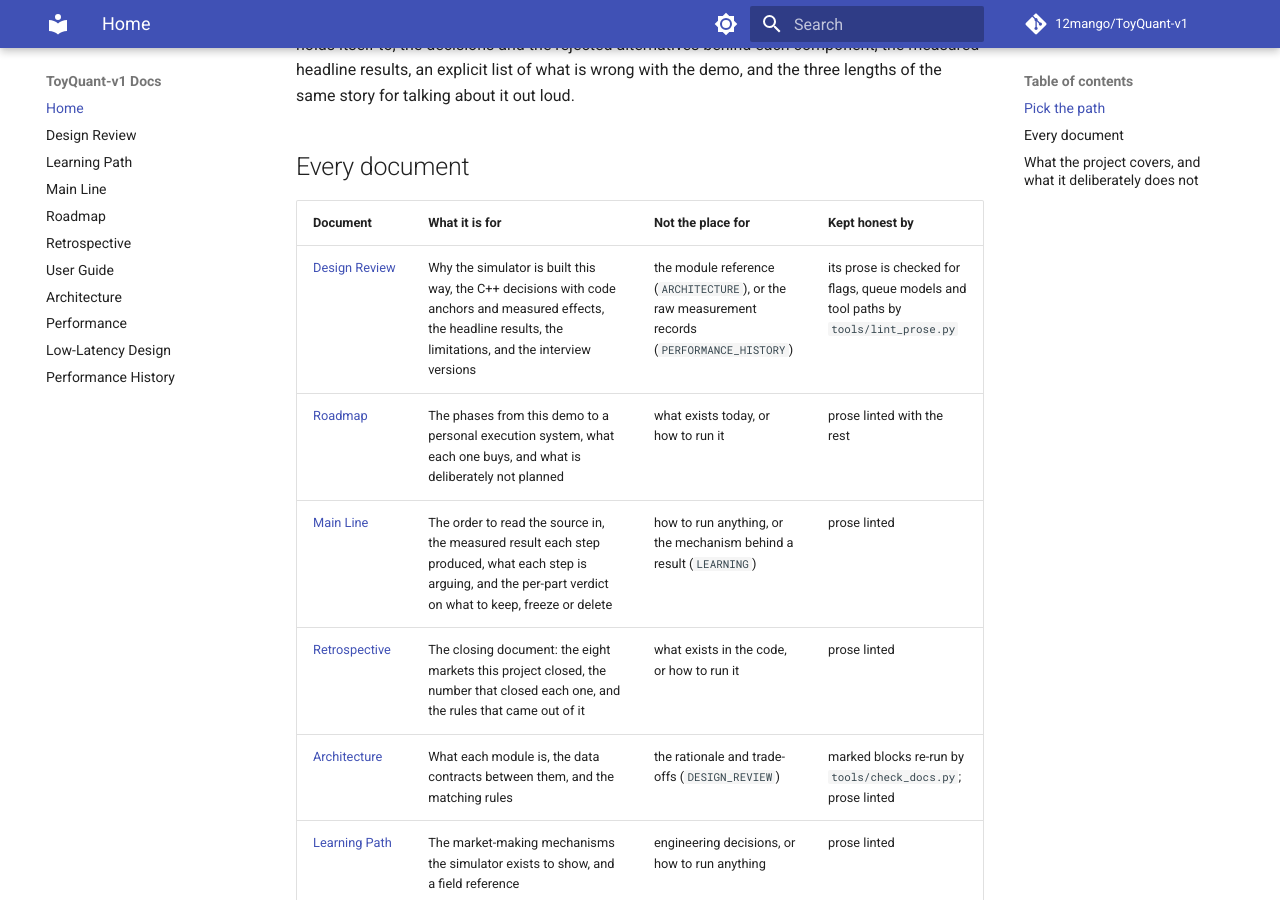
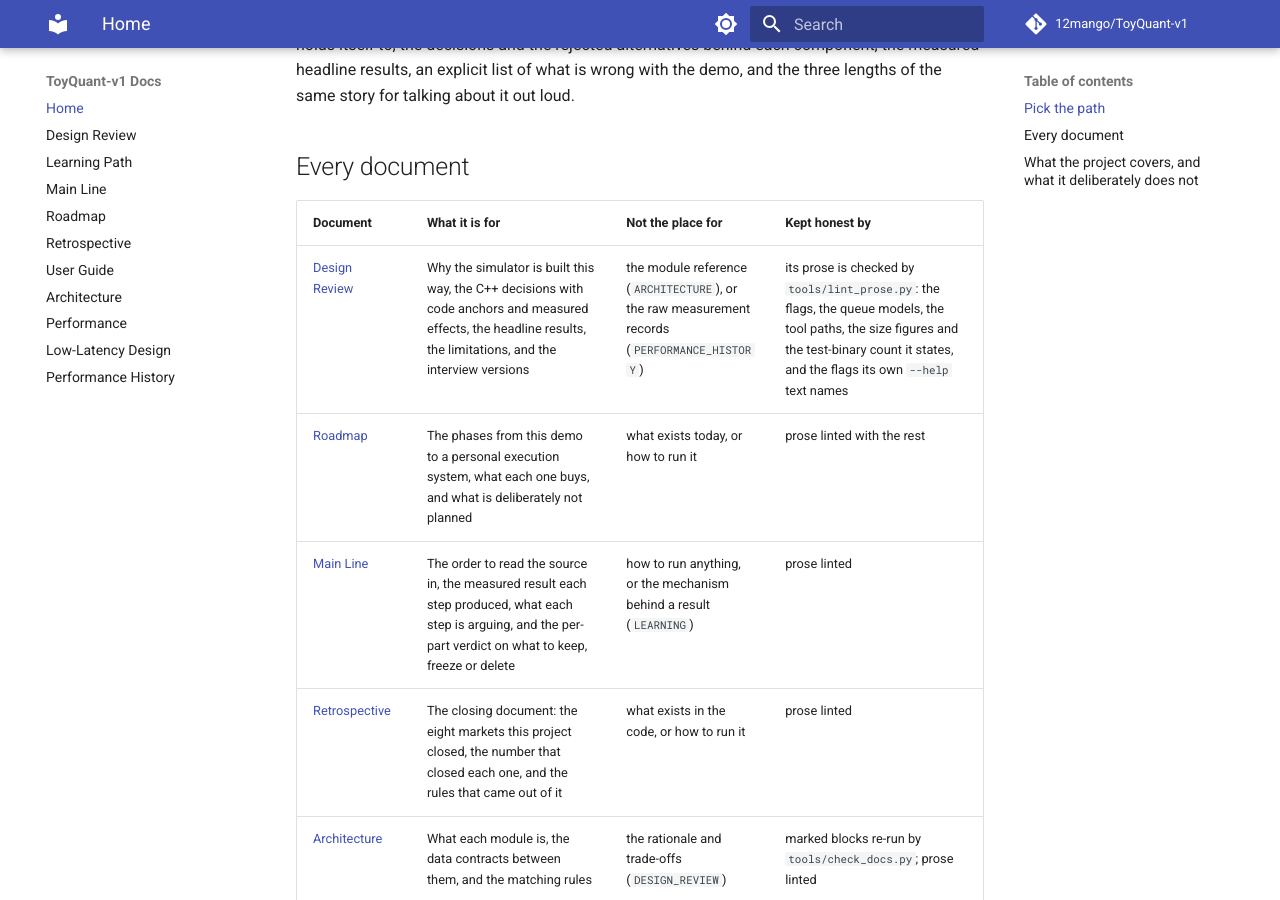
Before and after one commit to 12mango/ToyQuant-v1, an MkDocs documentation site: the page built from docs/index.md, in a window 1280 px wide and 900 px high, scrolled down 758 px. Built offline with MkDocs 1.6.1 and Material for MkDocs 9.7.7, drawn with Linux system fonts in a browser that asks for light colours; comment, search, counter and statistics services are not loaded.

Commit message:
docs: Two places that described the checks as they were rather than as they are
`docs/index.md` said `tools/lint_prose.py` checks "flags, queue models and tool paths". It counts the size
figures and the test-binary count now, and it checks the binary's own `--help` text against the parser, so the
row names what it does rather than what it did when the sentence was written.

`docs/PERFORMANCE_HISTORY.md`'s paragraph about the assert guard gains its other half, from the same commit:
the scratch files those tests write belong to `tests/support/` now, named under the system temporary directory
and removed when they go out of scope, which is why a full ctest run leaves nothing behind -- it used to leave
thirteen files.

```diff
--- a/docs/index.md
+++ b/docs/index.md
@@ -24,7 +24,7 @@ for talking about it out loud.
 
 | Document | What it is for | Not the place for | Kept honest by |
 |---|---|---|---|
-| [Design Review](DESIGN_REVIEW.md) | Why the simulator is built this way, the C++ decisions with code anchors and measured effects, the headline results, the limitations, and the interview versions | the module reference (`ARCHITECTURE`), or the raw measurement records (`PERFORMANCE_HISTORY`) | its prose is checked for flags, queue models and tool paths by `tools/lint_prose.py` |
+| [Design Review](DESIGN_REVIEW.md) | Why the simulator is built this way, the C++ decisions with code anchors and measured effects, the headline results, the limitations, and the interview versions | the module reference (`ARCHITECTURE`), or the raw measurement records (`PERFORMANCE_HISTORY`) | its prose is checked by `tools/lint_prose.py`: the flags, the queue models, the tool paths, the size figures and the test-binary count it states, and the flags its own `--help` text names |
 | [Roadmap](ROADMAP.md) | The phases from this demo to a personal execution system, what each one buys, and what is deliberately not planned | what exists today, or how to run it | prose linted with the rest |
 | [Main Line](MAINLINE.md) | The order to read the source in, the measured result each step produced, what each step is arguing, and the per-part verdict on what to keep, freeze or delete | how to run anything, or the mechanism behind a result (`LEARNING`) | prose linted |
 | [Retrospective](RETROSPECTIVE.md) | The closing document: the eight markets this project closed, the number that closed each one, and the rules that came out of it | what exists in the code, or how to run it | prose linted |
```
Also changed, not shown: docs/PERFORMANCE_HISTORY.md (+5 -0 lines).
